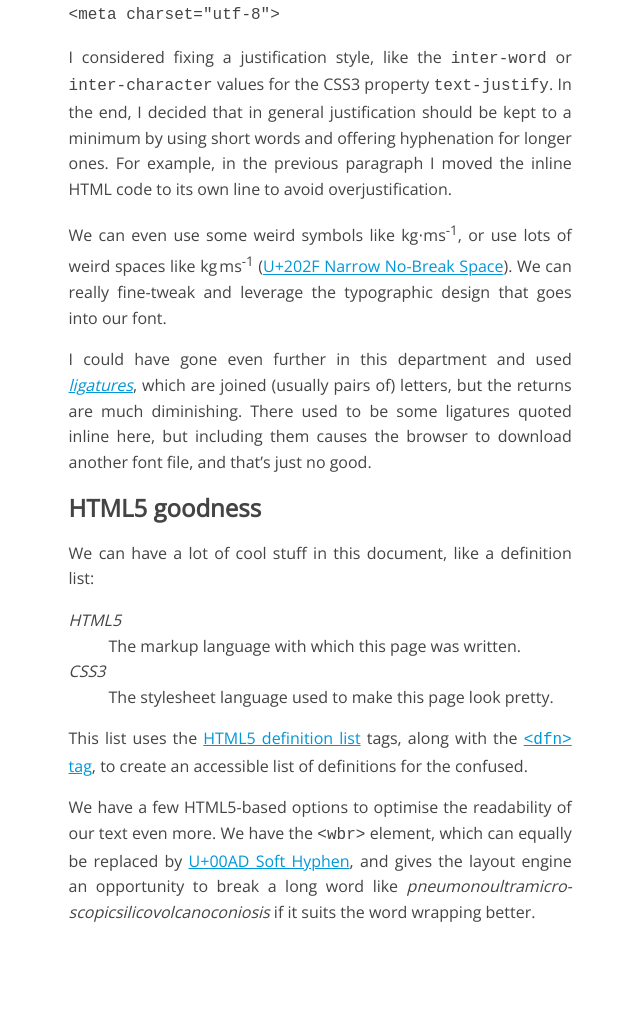
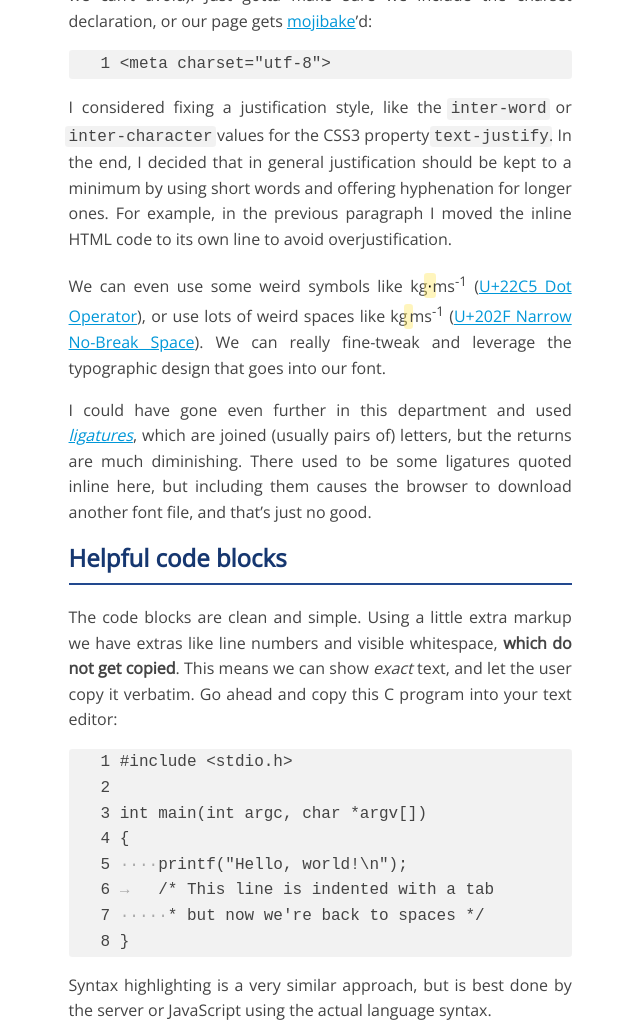
Before and after one commit to mccreery/sandbox, a plain HTML site: page web/simple-responsive/index.html in a window 1280 px wide. Shown: the part 874-1901 px from the top of the page, without its empty margins (50-690 px from the left). Before the commit the page ends 1823 px from the top, so only its background shows below. Drawn offline with nearby package versions, Linux system fonts and the light colour scheme.

Commit message:
Add some marking and code blocks

```diff
--- a/web/simple-responsive/index.html
+++ b/web/simple-responsive/index.html
@@ -54,10 +54,24 @@
             <section>
                 <h1>‘Unicode’ vs. 'ASCII'</h1>
                 <p>We use <a href="https://en.wikipedia.org/wiki/Unicode">Unicode</a>. What’s more we don’t fuss with those HTML entities like some <code>&amp;rsquo;</code> nonsense either (except that &amp;, which we can’t avoid). Just gotta make sure we include the charset declaration, or our page gets <a href="https://en.wikipedia.org/wiki/Mojibake">mojibake</a>’d:
-                <pre><code>&lt;meta charset="utf-8"&gt;</code></pre></p>
+                <pre><code><span class="line">&lt;meta charset="utf-8"&gt;</span></code></pre></p>
                 <p>I considered fixing a justification style, like the <code>inter-word</code> or <code>inter-character</code> values for the CSS3 property <code>text-justify</code>. In the end, I decided that in general justifi­cation should be kept to a minimum by using short words and offering hyphen­ation for longer ones. For example, in the previous paragraph I moved the inline HTML code to its own line to avoid overjustification.</p>
-                <p>We can even use some weird symbols like kg⋅ms<sup>-1</sup>, or use lots of weird spaces like kg ms<sup>-1</sup> (<a href="https://unicode-table.com/en/202F/">U+202F Narrow No-Break Space</a>). We can really fine-tweak and leverage the typographic design that goes into our font.</p>
+                <p>We can even use some weird symbols like kg<mark>⋅</mark>ms<sup>-1</sup> (<a href="https://unicode-table.com/en/22C5">U+22C5 Dot Operator</a>), or use lots of weird spaces like kg<mark> </mark>ms<sup>-1</sup> (<a href="https://unicode-table.com/en/202F/">U+202F Narrow No-Break Space</a>). We can really fine-tweak and leverage the typographic design that goes into our font.</p>
                 <p>I could have gone even further in this department and used <a href="https://en.wikipedia.org/wiki/Typographic_ligature"><dfn>ligatures</dfn></a>, which are joined (usually pairs of) letters, but the returns are much diminishing. There used to be some ligatures quoted inline here, but including them causes the browser to download another font file, and that’s just no good.</p>
+            </section>
+
+            <section>
+                <h1>Helpful code blocks</h1>
+                <p>The code blocks are clean and simple. Using a little extra markup we have extras like line numbers and visible whitespace, <strong>which do not get copied</strong>. This means we can show <em>exact</em> text, and let the user copy it verbatim. Go ahead and copy this C program into your text editor:</p>
+                <pre><code><span class="line">#include &lt;stdio.h&gt;<span>
+<span class="line"></span>
+<span class="line">int main(int argc, char *argv[])</span>
+<span class="line">{</span>
+<span class="line"><span class="spaces">    </span>printf("Hello, world!\n");</span>
+<span class="line"><span class="tabs">	</span>/* This line is indented with a tab</span>
+<span class="line"><span class="spaces">     </span>* but now we're back to spaces */</span>
+<span class="line">}</span></code></pre>
+                <p>Syntax highlighting is a very similar approach, but is best done by the server or JavaScript using the actual language syntax.</p>
             </section>
 
             <section>
--- a/web/simple-responsive/style.css
+++ b/web/simple-responsive/style.css
@@ -10,6 +10,10 @@ body {
     flex-wrap: wrap;
     justify-content: center;
     line-height: 1.6em;
+
+    tab-size: 4;
+    -moz-tab-size: 4;
+    -o-tab-size: 4;
 }
 
 .col {
@@ -35,3 +39,65 @@ p {
 
 a { color: #0097D8; text-decoration: underline; }
 a:visited { color: #2857AF; }
+
+h1, h2, h3, h4, h5, h6 {
+    color: #163770;
+    border-bottom: .1em solid #22488E;
+    padding-bottom: .5em;
+}
+
+mark, code {
+    border-radius: .2em;
+    padding: .1em .2em;
+    margin: -.1em -.2em;
+}
+
+mark {
+    background-color: rgba(255, 230, 89, .4);
+}
+
+code, pre {
+    background-color: rgba(0, 0, 0, .05);
+}
+
+pre {
+    overflow-x: auto;
+    border-radius: .2em;
+    counter-reset: line;
+}
+
+.line::before {
+    counter-increment: line;
+    content: counter(line);
+    display: inline-block;
+    width: 4ch;
+    text-align: right;
+    margin-right: 1ch;
+}
+
+pre > code {
+    display: block;
+    background: none;
+    margin: 0;
+}
+
+.spaces, .tabs {
+    display: inline-block;
+    position: relative;
+}
+
+.spaces::before {
+    content: '································';
+}
+.tabs::before {
+    content: '→	→	→	→	→	→	→	→	';
+}
+
+.spaces::before, .tabs::before {
+    position: absolute;
+    left: 0;
+    width: 100%;
+    overflow: hidden;
+    z-index: -1;
+    color: rgba(0, 0, 0, .3);
+}
```
